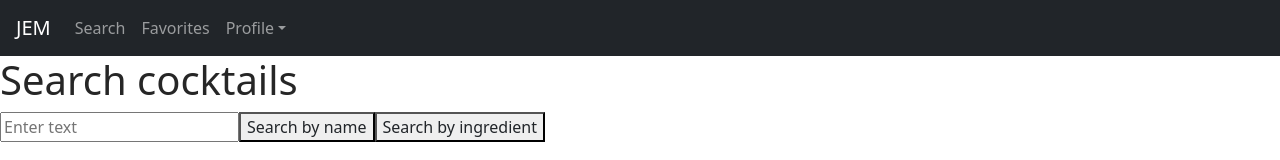
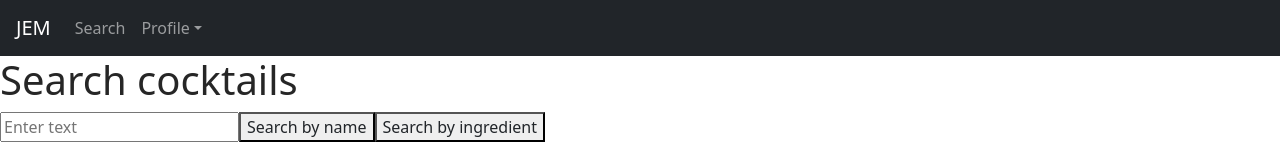
Before and after one commit to joakim-abra/drinkapp-react, a React (Create React App) app: page / in a window 1280 px wide. Shown: the top 160 px of the page. Built offline with nearby package versions, Linux system fonts and the light colour scheme.

Commit message:
gömt favorites-länken

```diff
--- a/src/components/navigation/NavigationApp.js
+++ b/src/components/navigation/NavigationApp.js
@@ -48,9 +48,11 @@ export const NavigationApp = () => {
               <Nav className="nav-home">
                 <Nav.Link href="/" to={RoutingPath.homeView}>Search</Nav.Link>
               </Nav>
+              {authenticatedUser ?
               <Nav className="nav-favorites">
                 <Nav.Link href="/favorites" to={RoutingPath.favoriteView}>Favorites</Nav.Link>
               </Nav>
+              : null}
               <Nav className="nav-right">
               <NavDropdown className="nav-dropdown" id="collasible-nav-dropdown" title="Profile">
                   <NavDropdown.Item href="/signin">Log in</NavDropdown.Item>
```
